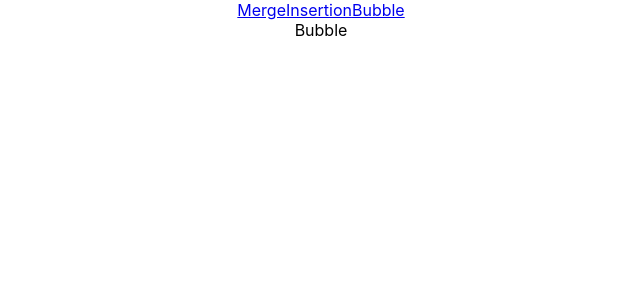
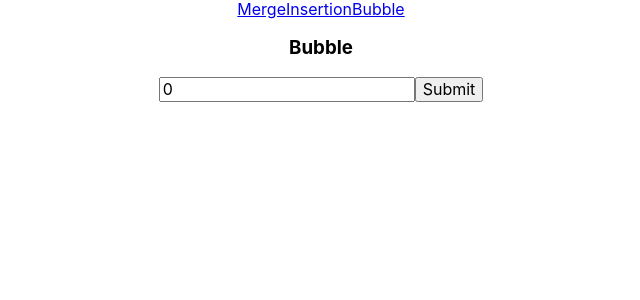
Before and after one commit to algo-vis-projects/sorting-vis, a React (Create React App) app: page /bubble in a window 1280 px wide. Shown: the top 300 px of the page, without its empty margins (319-959 px from the left). Built offline with nearby package versions, Linux system fonts and the light colour scheme.

Commit message:
- Installed chart.js & normalize.css - Added Bubble sort function

```diff
--- a/package.json
+++ b/package.json
@@ -6,6 +6,8 @@
     "@testing-library/jest-dom": "^4.2.4",
     "@testing-library/react": "^9.3.2",
     "@testing-library/user-event": "^7.1.2",
+    "chart.js": "^2.9.3",
+    "normalize.css": "^8.0.1",
     "react": "^16.13.1",
     "react-dom": "^16.13.1",
     "react-router": "^5.2.0",
--- /dev/null
+++ b/src/SortingAlgorithms/Bubble.css
@@ -0,0 +1,10 @@
+.bubbleNumList {
+    display: flex;
+    justify-content: center;
+
+    padding: 0;
+}
+
+.bubbleNum {
+    list-style-type: none;
+}
--- a/src/SortingAlgorithms/Bubble.js
+++ b/src/SortingAlgorithms/Bubble.js
@@ -1,7 +1,78 @@
-import React from 'react';
+import React, { useState } from 'react';
+import './Bubble.css';
 
 const Bubble = () => {
-  return <div>Bubble</div>;
+  const [sorted, setSorted] = useState([]);
+  const [steps, setSteps] = useState([]);
+  const [totalSwaps, setTotalSwaps] = useState(0);
+  const [displaySwaps, setDisplaySwaps] = useState(false);
+  const [userInput, setUserInput] = useState(0);
+
+  const bubbleSort = (arr) => {
+    for (let i = 0; i < arr.length - 1; ++i) {
+      let swapped = false;
+      for (let j = 0; j < arr.length - i - 1; ++j) {
+        if (arr[j] > arr[j + 1]) {
+          setTotalSwaps(totalSwaps + 1);
+          [arr[j], arr[j + 1]] = [arr[j + 1], arr[j]];
+          swapped = true;
+        }
+      }
+
+      if (!swapped) break;
+    }
+
+    setSorted(arr);
+    setDisplaySwaps(true);
+  };
+
+  const handleChange = (event) => {
+    let val = event.target.value;
+
+    setUserInput(val);
+  };
+
+  const handleSubmit = (event) => {
+    event.preventDefault();
+
+    const numsStringArr = userInput.toString().split('');
+    let numsArr = [];
+    numsStringArr.forEach((num) => numsArr.push(Number(num)));
+
+    bubbleSort(numsArr);
+  };
+
+  return (
+    <div onSubmit={handleSubmit} className="bubbleContainer">
+      <form className="bubbleForm">
+        <h3 className="bubbleHeader">Bubble</h3>
+        <div className="bubbleInput">
+          <input
+            type="number"
+            required
+            value={userInput}
+            onChange={handleChange}
+          />
+          <button type="submit">Submit</button>
+        </div>
+      </form>
+
+      <div className="bubbleContent">
+        <div
+          style={
+            displaySwaps ? { display: 'block' } : { display: 'none' }
+          }
+        >
+          Total swaps: {totalSwaps}
+        </div>
+        <ul className="bubbleNumList">
+          {sorted.map((num) => (
+            <li className="bubbleNum">{num}</li>
+          ))}
+        </ul>
+      </div>
+    </div>
+  );
 };
 
 export default Bubble;
--- a/src/index.js
+++ b/src/index.js
@@ -1,6 +1,7 @@
 import React from 'react';
 import ReactDOM from 'react-dom';
 import { BrowserRouter as Router } from 'react-router-dom';
+import 'normalize.css';
 import './index.css';
 import App from './App';
 import * as serviceWorker from './serviceWorker';
```
Also changed, not shown: 1 other file (tests, documents, lock files or other folders).
